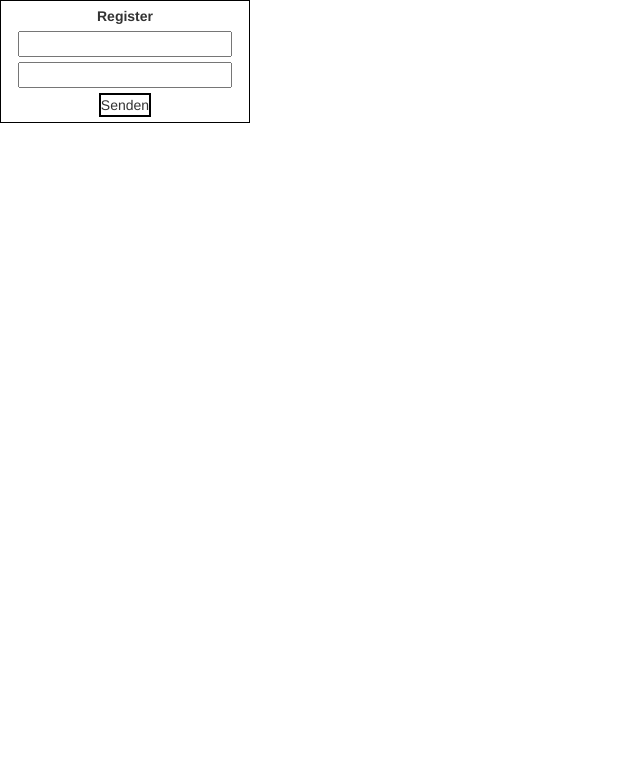
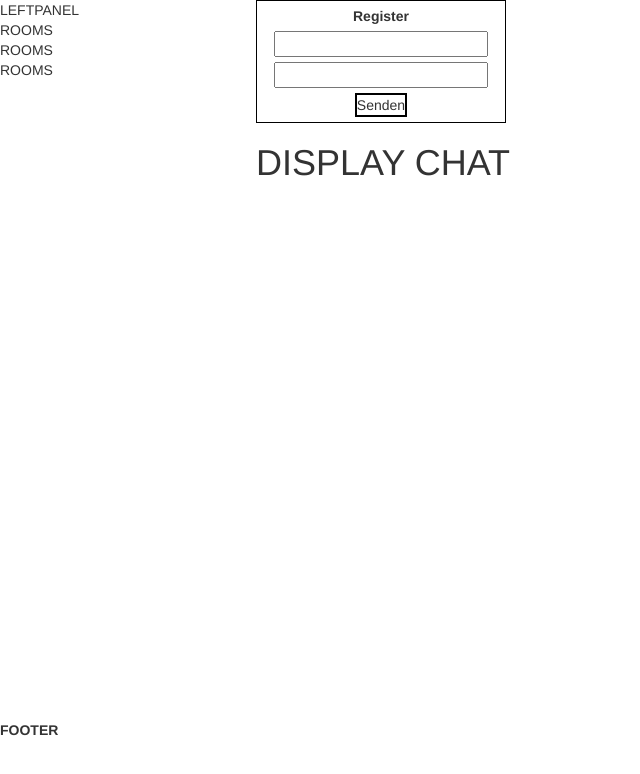
Before and after one commit to mrtx87/ChatAppFrontend, an Angular app: page / in a window 1280 px wide. Shown: the top 774 px of the page, without its empty margins (0-640 px from the left). Built offline with nearby package versions, Linux system fonts and the light colour scheme.

Commit message:
neues layout mit grid

```diff
--- a/src/app/app.component.css
+++ b/src/app/app.component.css
@@ -0,0 +1,28 @@
+.container {
+    width:100vw;
+    padding: 0;
+    display: grid;
+    grid-template-rows: 90vh 10vh;
+    grid-template-columns: 20% 80%;
+}
+
+.left-panel-container {
+    grid-column-start:1;
+    grid-column-end:2;
+    grid-row-start:1;
+    grid-row-end:2;
+}
+
+.left-chat-container {
+    grid-column-start:2;
+    grid-column-end:3;
+    grid-row-start:1;
+    grid-row-end:2;
+}
+
+.footer-container {
+    grid-column-start:1;
+    grid-column-end:3;
+    grid-row-start:2;
+    grid-row-end:3;
+}
--- a/src/app/app.component.html
+++ b/src/app/app.component.html
@@ -1 +1,5 @@
-<app-chat-panel></app-chat-panel>
+<div class="container">
+    <app-left-panel class="left-panel-container"></app-left-panel>
+    <app-chat-panel class="left-chat-container"></app-chat-panel>
+    <footer class="footer-container"> <label> FOOTER</label></footer>
+</div>
--- a/src/app/chat.panel/chat.panel.component.html
+++ b/src/app/chat.panel/chat.panel.component.html
@@ -1,6 +1,6 @@
-
+<div style="display:flex; flex-direction:column;">
+    <div style="width:100%;">
         <!-- REGISTER FORM -->
-
         <div class="register-form">
             <label>Register</label>
             <div class="register-row">
@@ -9,10 +9,11 @@
             <div class="register-row">
                 <input type="password" [(ngModel)]="registerPassword">
             </div>
-    <div class="send-btn"  (click)="requestRegistration()">
+            <div class="send-btn" (click)="requestRegistration()">
                 Senden
             </div>
         </div>
-
-
         <!-- REGISTER FORM -->
+    </div>
+    <app-displaychat></app-displaychat>
+</div>
--- a/src/app/contacts/contacts.component.html
+++ b/src/app/contacts/contacts.component.html
@@ -1 +1 @@
-<p>contacts works!</p>
+<h1> CONTACTS</h1>>
--- a/src/app/displaychat/displaychat.component.html
+++ b/src/app/displaychat/displaychat.component.html
@@ -1 +1 @@
-<p>displaychat works!</p>
+<h1> DISPLAY CHAT</h1>
--- a/src/app/left.panel/left.panel.component.html
+++ b/src/app/left.panel/left.panel.component.html
@@ -1 +1,2 @@
-<h1> sdfgsdfgdsf gdfshdfsgdfsgfsdgfd</h1>>
+LEFTPANEL
+<app-rooms></app-rooms>
--- a/src/app/rooms/rooms.component.html
+++ b/src/app/rooms/rooms.component.html
@@ -1 +1,4 @@
-<p>rooms works!</p>
+<br>
+ROOMS<br>
+ROOMS<br>
+ROOMS<br>
```
Lines whose indentation alone changed are shown as unchanged.
